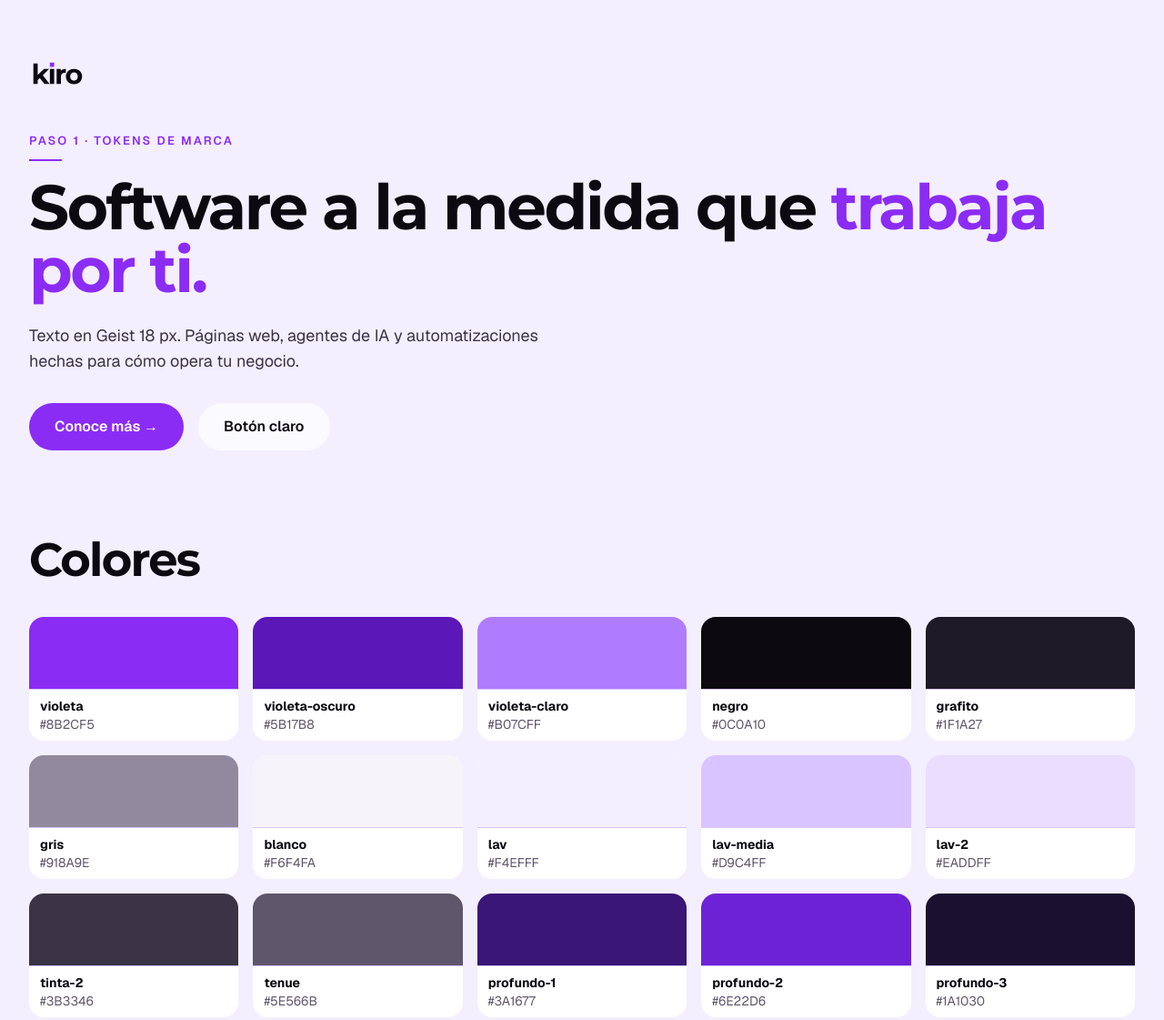
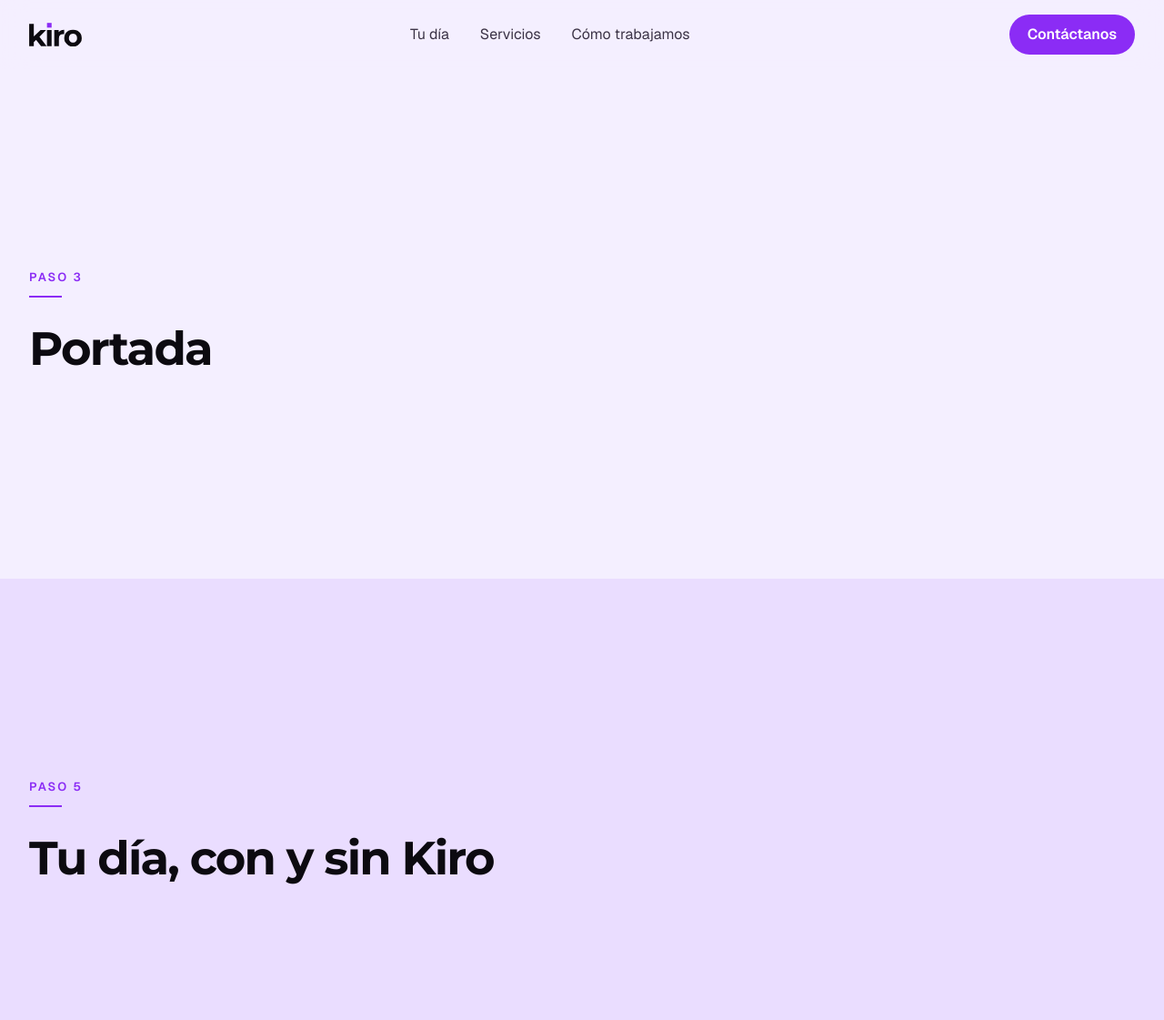
Before and after one commit to camiloarbr/Kiro, an Astro site: page / in a window 1280 px wide. Shown: the top 1121 px of the page at 91% size. Built offline with nearby package versions, Linux system fonts and the light colour scheme; Astro itself is replaced by a stand-in of ours.

Commit message:
feat: header sticky y footer con datos de contacto centralizados

```diff
--- /dev/null
+++ b/src/components/Footer.astro
@@ -0,0 +1,52 @@
+---
+import { enlaces } from '../data/navegacion';
+import { correo, whatsappTexto, whatsappUrl } from '../data/contacto';
+
+const anio = new Date().getFullYear();
+---
+
+<footer class="bg-negro text-base text-texto-oscuro">
+  <div class="contenedor flex flex-col gap-9 pt-14 pb-8">
+    <div class="grid grid-cols-12 gap-x-6 gap-y-7">
+      <div class="col-span-12 flex flex-col gap-3.5 md:col-span-5">
+        <img
+          src="/logos/kiro-logotipo-corto-negativo.svg"
+          alt="Kiro Solutions"
+          width="88"
+          height="46"
+          class="-ml-[6px] self-start"
+        />
+        <p class="m-0">Software a la medida, agentes de IA y automatización.</p>
+      </div>
+
+      <nav aria-label="Pie de página" class="col-span-12 flex flex-col gap-2 md:col-span-3 md:col-start-7">
+        {
+          enlaces.map((e) => (
+            <a href={e.href} class="no-underline transition-colors hover:text-white">
+              {e.texto}
+            </a>
+          ))
+        }
+      </nav>
+
+      <address class="col-span-12 flex flex-col gap-2 not-italic md:col-span-3 md:col-start-10">
+        <span>Medellín, Colombia</span>
+        <a href={`mailto:${correo}`} class="no-underline transition-colors hover:text-white">{correo}</a>
+        {
+          whatsappUrl ? (
+            <a href={whatsappUrl} class="no-underline transition-colors hover:text-white">
+              WhatsApp {whatsappTexto}
+            </a>
+          ) : (
+            <span>WhatsApp {whatsappTexto}</span>
+          )
+        }
+      </address>
+    </div>
+
+    <div class="flex justify-between gap-4 text-sm text-texto-oscuro-2">
+      <span>© {anio} Kiro Solutions</span>
+      <a href="#inicio" class="no-underline transition-colors hover:text-white">Volver arriba</a>
+    </div>
+  </div>
+</footer>
--- /dev/null
+++ b/src/components/Header.astro
@@ -0,0 +1,25 @@
+---
+import { enlaces } from '../data/navegacion';
+---
+
+<!-- Único elemento con backdrop-filter: no se anima, así que el desenfoque no cuesta en el scroll -->
+<header class="sticky top-0 z-20 bg-lav/72 backdrop-blur-[14px]">
+  <div class="contenedor flex h-[76px] items-center justify-between gap-6">
+    <a href="#inicio" aria-label="Kiro, inicio" class="flex">
+      <!-- El SVG oficial incluye el área libre de la marca: -ml compensa ese margen para alinear la «k» -->
+      <img src="/logos/kiro-logotipo-corto.svg" alt="" width="73" height="38" class="-ml-[5px]" />
+    </a>
+
+    <nav aria-label="Principal" class="hidden gap-[34px] md:flex">
+      {
+        enlaces.map((e) => (
+          <a href={e.href} class="text-base text-tinta-2 no-underline transition-colors hover:text-violeta">
+            {e.texto}
+          </a>
+        ))
+      }
+    </nav>
+
+    <a href="#contacto" class="btn min-h-11 px-5">Contáctanos</a>
+  </div>
+</header>
--- /dev/null
+++ b/src/data/contacto.ts
@@ -0,0 +1,13 @@
+// Datos de contacto de Kiro: cambiar aquí y se actualiza en toda la página.
+
+export const correo = 'KiroSolutionsCol@gmail.com';
+export const correoUrl = `mailto:${correo}?subject=${encodeURIComponent('Quiero un diagnóstico con Kiro')}`;
+
+// PENDIENTE: número oficial de WhatsApp con indicativo y sin espacios ni «+», p. ej. '573001234567'.
+export const WHATSAPP_NUMERO: string = '';
+
+// Mientras no haya número se muestra el placeholder del diseño y no se genera enlace.
+export const whatsappTexto = WHATSAPP_NUMERO
+  ? `+${WHATSAPP_NUMERO.slice(0, 2)} ${WHATSAPP_NUMERO.slice(2, 5)} ${WHATSAPP_NUMERO.slice(5)}`
+  : '[número de Kiro]';
+export const whatsappUrl = WHATSAPP_NUMERO ? `https://wa.me/${WHATSAPP_NUMERO}` : undefined;
--- /dev/null
+++ b/src/data/navegacion.ts
@@ -0,0 +1,6 @@
+// Enlaces de la navegación principal: los usan el header y el footer.
+export const enlaces = [
+  { texto: 'Tu día', href: '#dia' },
+  { texto: 'Servicios', href: '#servicios' },
+  { texto: 'Cómo trabajamos', href: '#como' },
+] as const;
--- a/src/pages/index.astro
+++ b/src/pages/index.astro
@@ -1,66 +1,33 @@
 ---
-// Página provisional del paso 1: muestra los tokens de marca para revisarlos.
-// Se reemplaza por las secciones reales a partir del paso 2.
 import BaseLayout from '../layouts/BaseLayout.astro';
+import Header from '../components/Header.astro';
+import Footer from '../components/Footer.astro';
 
-const colores = [
-  { nombre: 'violeta', hex: '#8B2CF5', clase: 'bg-violeta' },
-  { nombre: 'violeta-oscuro', hex: '#5B17B8', clase: 'bg-violeta-oscuro' },
-  { nombre: 'violeta-claro', hex: '#B07CFF', clase: 'bg-violeta-claro' },
-  { nombre: 'negro', hex: '#0C0A10', clase: 'bg-negro' },
-  { nombre: 'grafito', hex: '#1F1A27', clase: 'bg-grafito' },
-  { nombre: 'gris', hex: '#918A9E', clase: 'bg-gris' },
-  { nombre: 'blanco', hex: '#F6F4FA', clase: 'bg-blanco' },
-  { nombre: 'lav', hex: '#F4EFFF', clase: 'bg-lav' },
-  { nombre: 'lav-media', hex: '#D9C4FF', clase: 'bg-lav-media' },
-  { nombre: 'lav-2', hex: '#EADDFF', clase: 'bg-lav-2' },
-  { nombre: 'tinta-2', hex: '#3B3346', clase: 'bg-tinta-2' },
-  { nombre: 'tenue', hex: '#5E566B', clase: 'bg-tenue' },
-  { nombre: 'profundo-1', hex: '#3A1677', clase: 'bg-profundo-1' },
-  { nombre: 'profundo-2', hex: '#6E22D6', clase: 'bg-profundo-2' },
-  { nombre: 'profundo-3', hex: '#1A1030', clase: 'bg-profundo-3' },
+// PROVISIONAL (paso 2): secciones de relleno con los id reales para probar los enlaces.
+// Cada una se reemplaza por su componente en los pasos 3 a 8.
+const relleno = [
+  { id: 'inicio', nombre: 'Portada', paso: 3 },
+  { id: 'dia', nombre: 'Tu día, con y sin Kiro', paso: 5 },
+  { id: 'servicios', nombre: 'Servicios', paso: 6 },
+  { id: 'demo', nombre: 'Demo de Kiro Bot', paso: 7 },
+  { id: 'como', nombre: 'Cómo trabajamos', paso: 8 },
+  { id: 'contacto', nombre: 'Contacto', paso: 8 },
 ];
 ---
 
-<BaseLayout title="Kiro · tokens (provisional)">
-  <main class="contenedor py-16">
-    <img src="/logos/kiro-logotipo-corto.svg" alt="Kiro" width="63" height="33" />
-
-    <p class="eyebrow mt-12">Paso 1 · tokens de marca</p>
-    <h1 class="titulo mt-4 text-[clamp(44px,5.4vw,104px)] leading-none">
-      Software a la medida que <span class="text-violeta">trabaja por ti.</span>
-    </h1>
-    <p class="mt-6 max-w-xl text-tinta-2">
-      Texto en Geist 18 px. Páginas web, agentes de IA y automatizaciones hechas para cómo opera tu
-      negocio.
-    </p>
-
-    <div class="mt-8 flex flex-wrap gap-4">
-      <a class="btn" href="#colores">Conoce más →</a>
-      <a class="btn btn-claro" href="#colores">Botón claro</a>
-    </div>
-
-    <h2 id="colores" class="titulo mt-20 text-[clamp(34px,4vw,56px)]">Colores</h2>
-    <ul class="mt-6 grid grid-cols-2 gap-4 md:grid-cols-5">
-      {
-        colores.map((c) => (
-          <li class="overflow-hidden rounded-2xl bg-white">
-            <div class:list={['h-20 border-b border-lav-media', c.clase]} />
-            <p class="px-3 py-2 text-sm">
-              <strong>{c.nombre}</strong>
-              <br />
-              <span class="text-tenue">{c.hex}</span>
-            </p>
-          </li>
-        ))
-      }
-    </ul>
-
-    <div class="mt-16 rounded-3xl bg-negro p-10 text-blanco">
-      <img src="/logos/kiro-logo-principal-negativo.svg" alt="Kiro Solutions" width="180" height="116" />
-      <p class="titulo mt-6 text-4xl">
-        Sobre negro, el acento va en <span class="text-violeta-claro">morado claro.</span>
-      </p>
-    </div>
+<BaseLayout>
+  <Header />
+  <main>
+    {
+      relleno.map((s, i) => (
+        <section id={s.id} class:list={['flex min-h-[560px] items-center', i % 2 ? 'bg-lav-2' : 'bg-lav']}>
+          <div class="contenedor w-full">
+            <p class="eyebrow">Paso {s.paso}</p>
+            <h2 class="titulo mt-4 text-[clamp(34px,4vw,56px)]">{s.nombre}</h2>
+          </div>
+        </section>
+      ))
+    }
   </main>
+  <Footer />
 </BaseLayout>
--- a/src/styles/global.css
+++ b/src/styles/global.css
@@ -30,6 +30,9 @@
   --color-profundo-1: #3a1677;
   --color-profundo-2: #6e22d6;
   --color-profundo-3: #1a1030;
+  /* Texto sobre Kiro Black en el footer (diseño aprobado) */
+  --color-texto-oscuro: #c9c3d3;
+  --color-texto-oscuro-2: #a39cb0;
 
   /* Tipografía */
   --font-display: 'Montserrat Variable', Montserrat, sans-serif;
```
Also changed, not shown: public/logos/kiro-logo-principal-negativo.svg (deleted), public/logos/kiro-logotipo-corto-negativo.svg (added).
